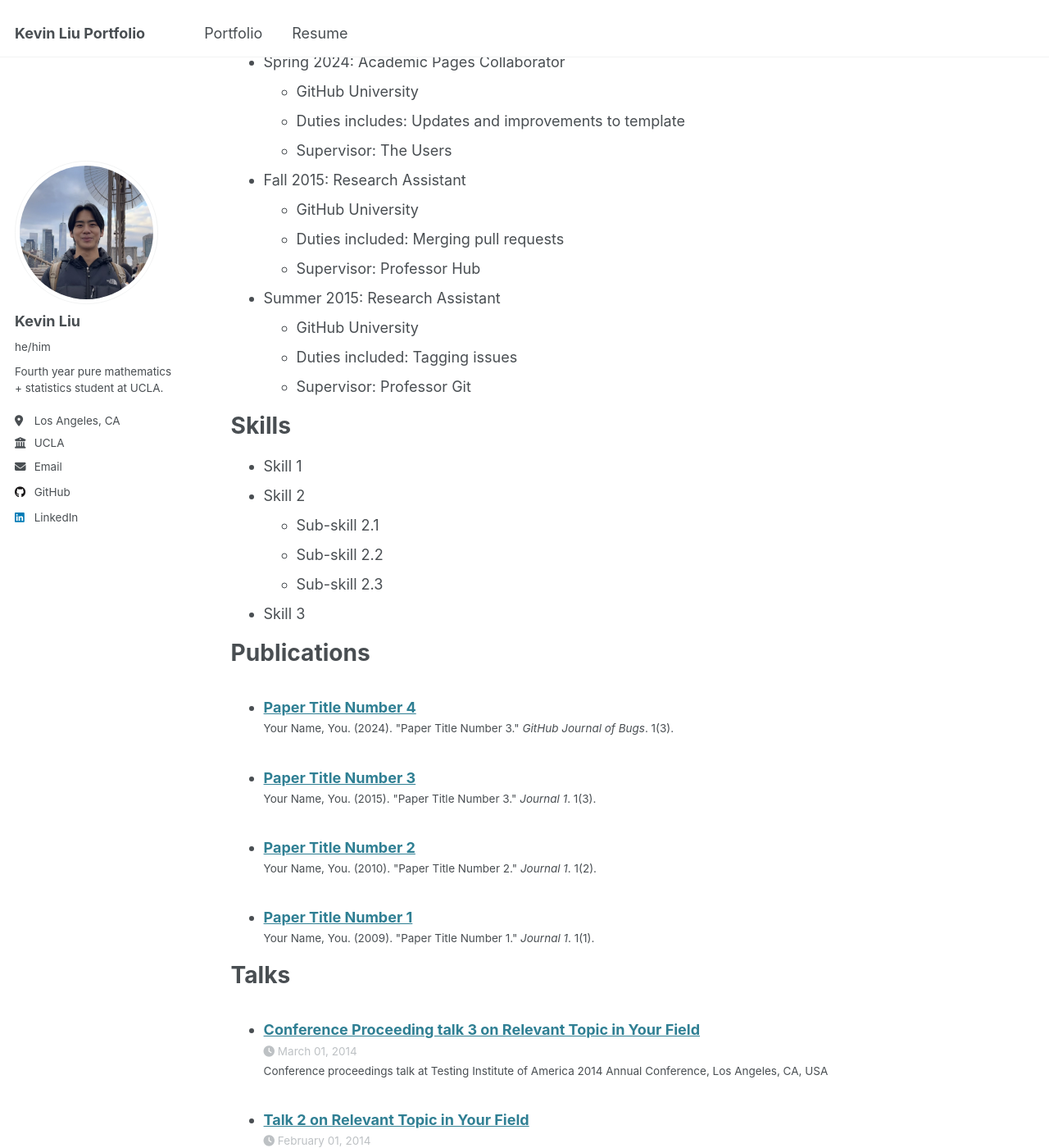
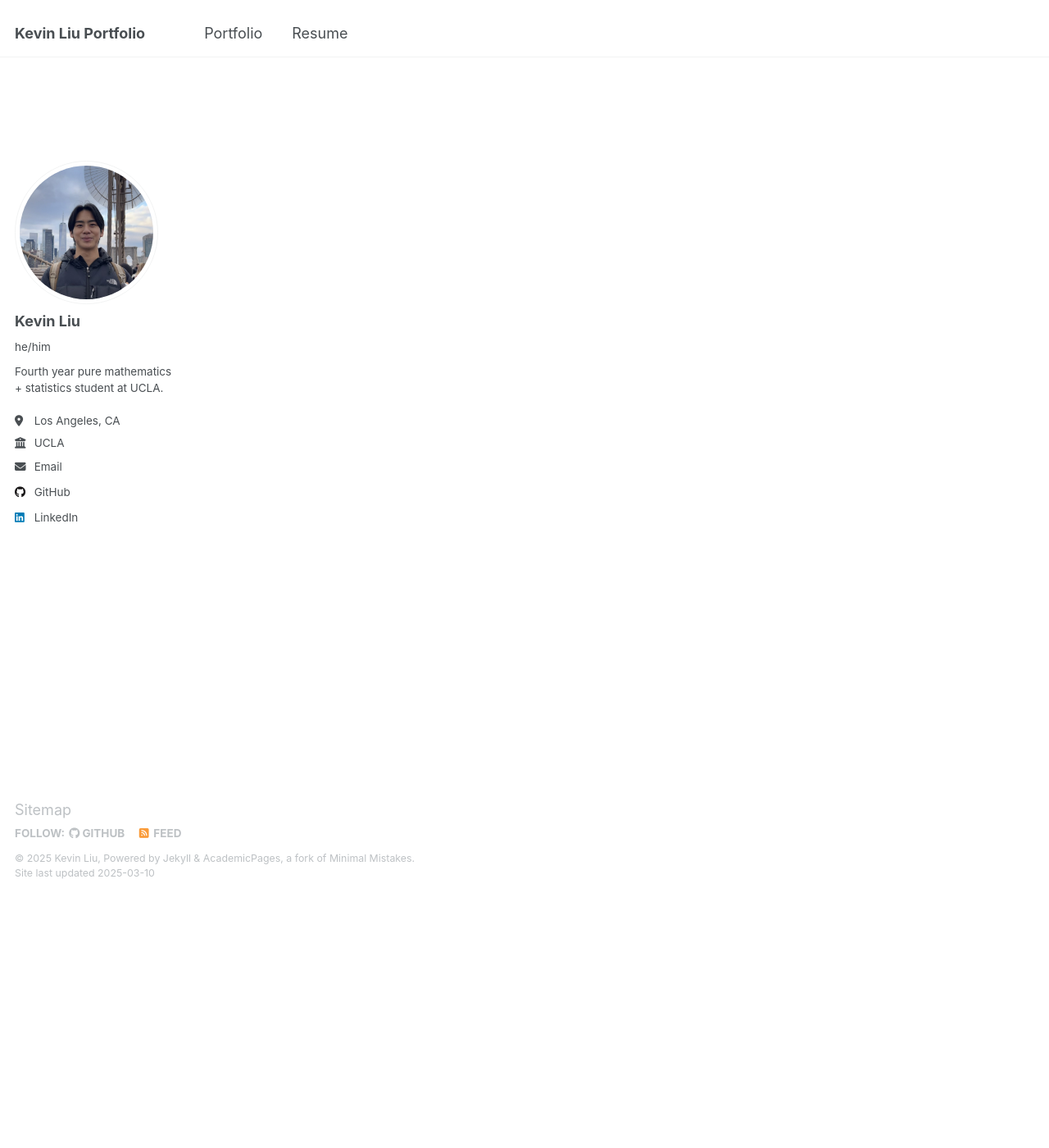
Before and after one commit to kliuc/kliuc.github.io, a Jekyll site: the page built from _pages/cv.md, in a window 1280 px wide and 1400 px high, scrolled down 307 px. Shown: the whole window at 82% size. Built offline with Jekyll 4.4.1, drawn with Linux system fonts in a browser that asks for light colours; some of the changed text lies outside the part shown.

Commit message:
Update cv.md

```diff
--- a/_pages/cv.md
+++ b/_pages/cv.md
@@ -9,56 +9,4 @@ redirect_from:
 
 {% include base_path %}
 
-Education
-======
-* Ph.D in Version Control Theory, GitHub University, 2018 (expected)
-* M.S. in Jekyll, GitHub University, 2014
-* B.S. in GitHub, GitHub University, 2012
-
-Work experience
-======
-* Spring 2024: Academic Pages Collaborator
-  * GitHub University
-  * Duties includes: Updates and improvements to template
-  * Supervisor: The Users
-
-* Fall 2015: Research Assistant
-  * GitHub University
-  * Duties included: Merging pull requests
-  * Supervisor: Professor Hub
-
-* Summer 2015: Research Assistant
-  * GitHub University
-  * Duties included: Tagging issues
-  * Supervisor: Professor Git
-
-Skills
-======
-* Skill 1
-* Skill 2
-  * Sub-skill 2.1
-  * Sub-skill 2.2
-  * Sub-skill 2.3
-* Skill 3
-
-Publications
-======
-  <ul>{% for post in site.publications reversed %}
-    {% include archive-single-cv.html %}
-  {% endfor %}</ul>
-
-Talks
-======
-  <ul>{% for post in site.talks reversed %}
-    {% include archive-single-talk-cv.html  %}
-  {% endfor %}</ul>
-
-Teaching
-======
-  <ul>{% for post in site.teaching reversed %}
-    {% include archive-single-cv.html %}
-  {% endfor %}</ul>
-
-Service and leadership
-======
-* Currently signed in to 43 different slack teams
+Download (Kevin Liu Reusme)[]
```
Also changed, not shown: other parts of _pages/cv.md (+1 -1 lines).
